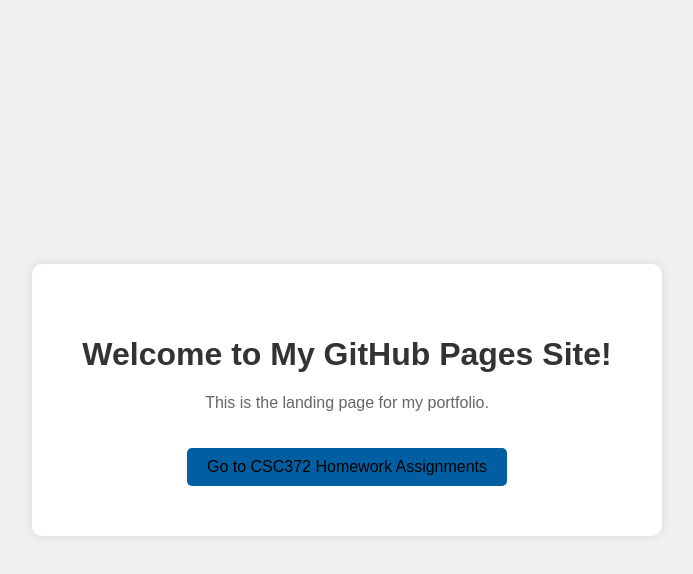
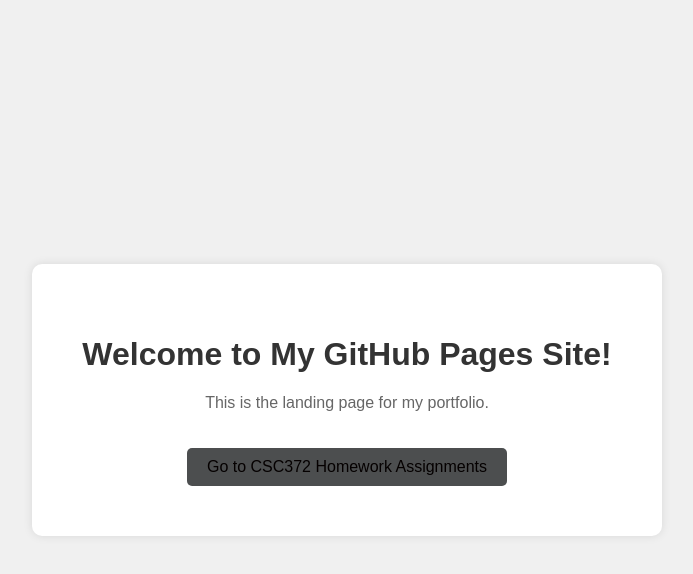
Before and after one commit to jahsiyahvarona/jahsiyahvarona.github.io, a plain HTML site: page index.html in a window 1280 px wide. In both pictures the pointer is over the link "Go to CSC372 Homework Assignments". Shown: the whole page, without its empty margins (293-986 px from the left). Drawn offline with Linux system fonts and the light colour scheme.

```diff
--- a/style.css
+++ b/style.css
@@ -35,7 +35,7 @@ a {
 }
 
 a:hover {
-    background-color: #005fa3;
+    background-color: #4c4e4f;
 }
 
 h1 {
```
